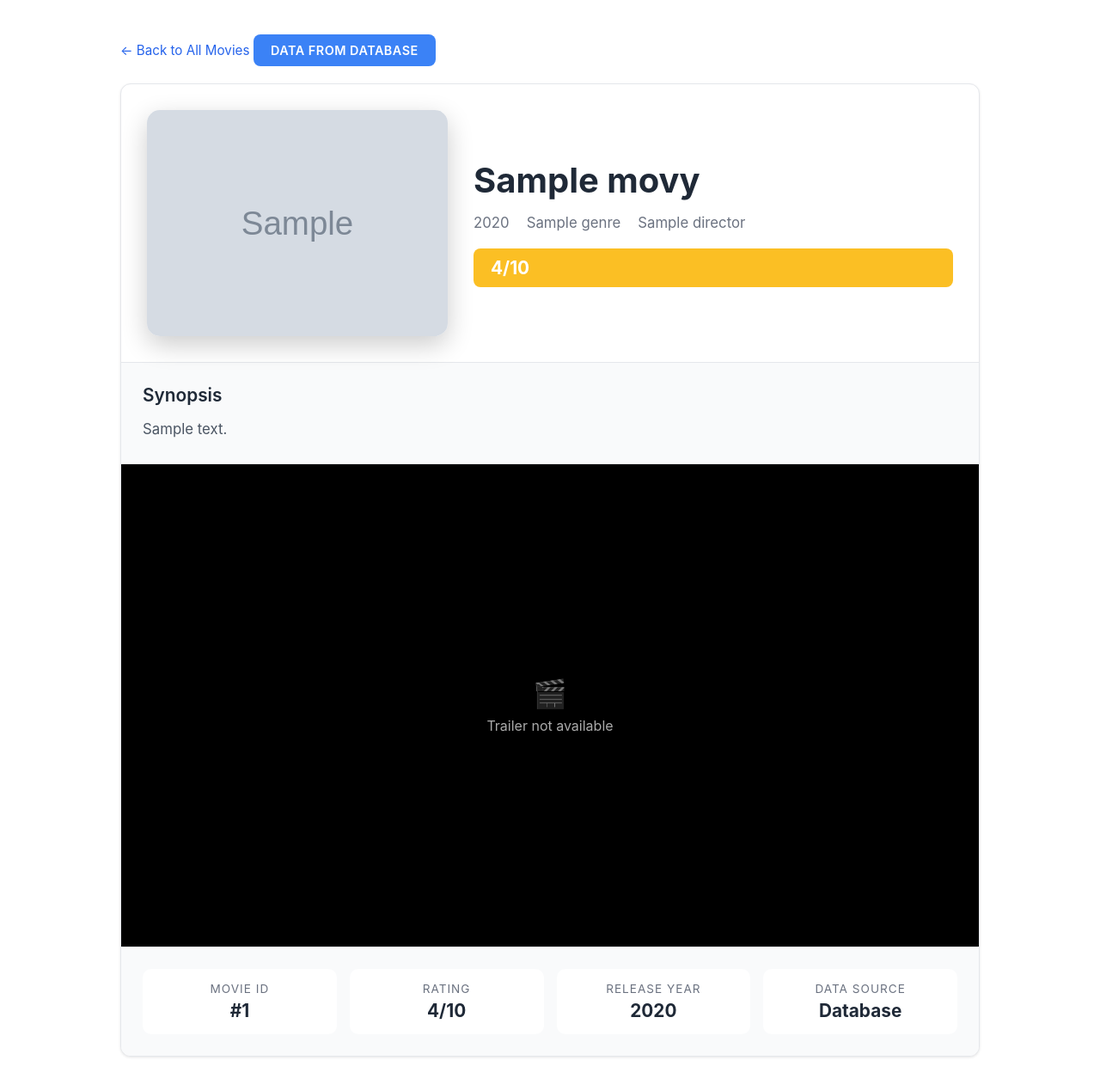
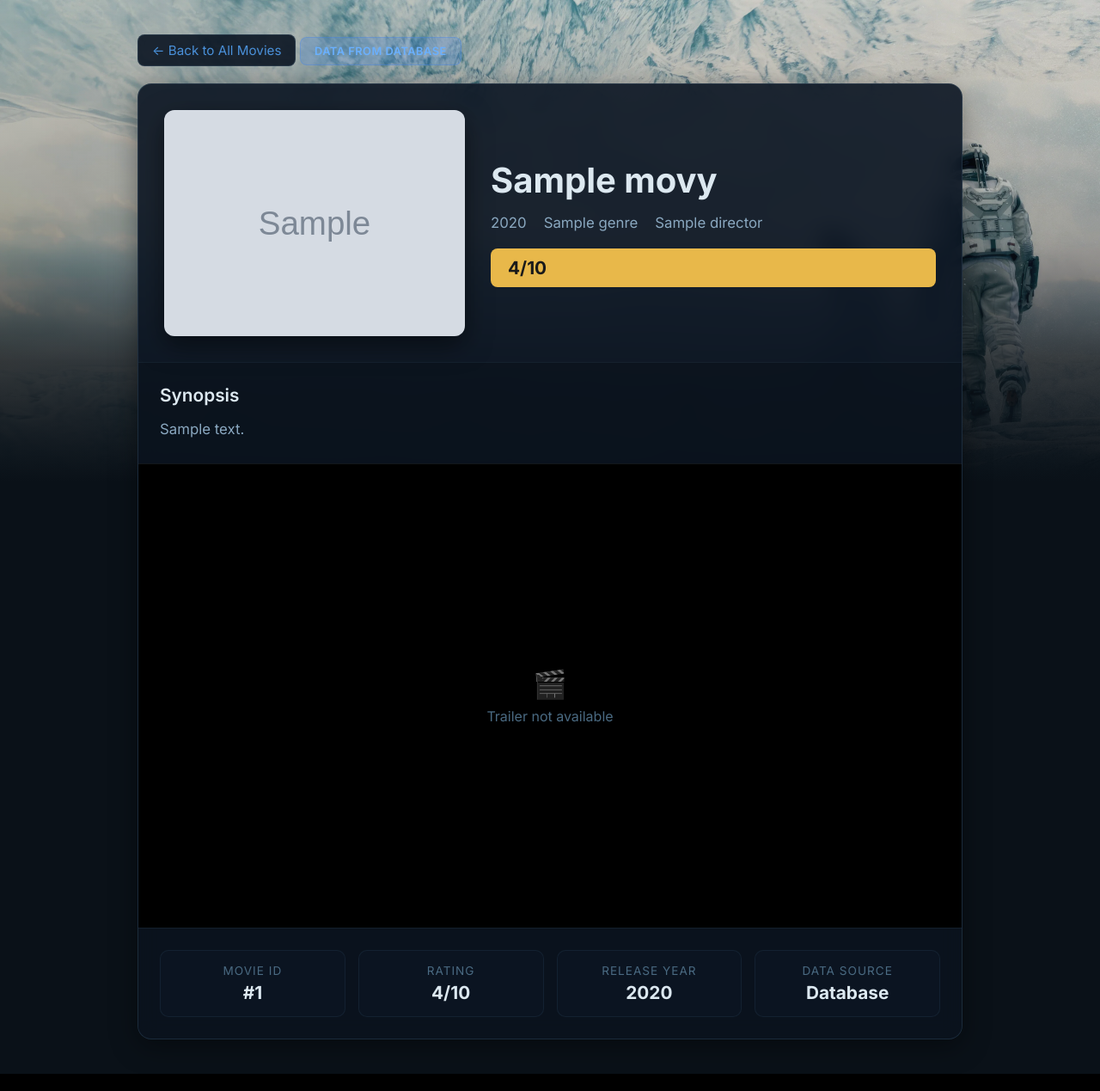
Before and after one commit to miracleqxz/aws-Flask-app, a Flask app: page /movie/1 in a window 1280 px wide. Shown: the whole page at 86% size. Run offline with Flask 3, Linux system fonts and the light colour scheme; grey boxes marked "Sample" are stand-in pictures; a database or web service that is not in the repository returns one stand-in record (values such as "Sample title"); data that the repository does not hold is empty; some libraries are stand-ins or nearby versions.

Commit message:
tiktok-style movie scroll, similar movies API, scroll fix and update movie_detail.html

```diff
--- a/app.py
+++ b/app.py
@@ -80,6 +80,19 @@ def api_movies():
 
     result = get_movies_paginated(page, per_page)
     return jsonify(result)
+
+
+@app.route('/api/movies/similar/<int:movie_id>')
+def api_similar_movies(movie_id):
+    from database.movies_db import get_similar_movies
+    limit = request.args.get('limit', 10, type=int)
+    if limit > 20:
+        limit = 20
+    movies = get_similar_movies(movie_id, limit)
+    # Remove the 'overlap' field added by the SQL query
+    for m in movies:
+        m.pop('overlap', None)
+    return jsonify({'movies': movies})
 
 
 @app.route('/movie/<int:movie_id>')
--- a/templates/movie_detail.html
+++ b/templates/movie_detail.html
@@ -5,63 +5,119 @@
     <meta charset="UTF-8">
     <meta name="viewport" content="width=device-width, initial-scale=1.0">
     <title>{{ movie.title }} - Details</title>
+    <link rel="preconnect" href="https://fonts.googleapis.com">
+    <link rel="preconnect" href="https://fonts.gstatic.com" crossorigin>
+    <link href="https://fonts.googleapis.com/css2?family=Inter:wght@300;400;500;600;700;800&display=swap"
+        rel="stylesheet">
     <style>
-        * {
+        *,
+        *::before,
+        *::after {
             margin: 0;
             padding: 0;
             box-sizing: border-box;
         }
 
+        :root {
+            --bg: #0a1118;
+            --surface: rgba(10, 20, 30, 0.88);
+            --surface-solid: #0c1620;
+            --card: rgba(12, 22, 35, 0.9);
+            --border: rgba(130, 180, 220, 0.08);
+            --border-light: rgba(130, 180, 220, 0.14);
+            --text: #dce8f0;
+            --text-secondary: #8aa8c0;
+            --text-muted: #4a6a82;
+            --accent: #4a90d9;
+            --gold: #e8b84a;
+        }
+
         body {
-            font-family: -apple-system, BlinkMacSystemFont, 'Segoe UI', sans-serif;
-            background: #ffffff;
+            font-family: 'Inter', -apple-system, BlinkMacSystemFont, sans-serif;
+            background: var(--bg);
+            color: var(--text);
             min-height: 100vh;
+            padding: 0;
+        }
+
+        .hero-bg {
+            position: fixed;
+            top: 0;
+            left: 0;
+            right: 0;
+            height: 70vh;
+            background: url('/static/background.webp') center top / cover no-repeat;
+            z-index: 0;
+        }
+
+        .hero-bg::after {
+            content: '';
+            position: absolute;
+            inset: 0;
+            background: linear-gradient(to bottom,
+                    rgba(10, 17, 24, 0.1) 0%,
+                    rgba(10, 17, 24, 0.35) 50%,
+                    rgba(10, 17, 24, 0.8) 75%,
+                    var(--bg) 100%);
+        }
+
+        .container {
+            position: relative;
+            z-index: 1;
+            max-width: 1000px;
+            margin: 0 auto;
             padding: 40px 20px;
         }
 
-        .container {
-            max-width: 1000px;
-            margin: 0 auto;
-        }
-
         .back-link {
-            display: inline-block;
-            color: #2563eb;
+            display: inline-flex;
+            align-items: center;
+            gap: 6px;
+            color: var(--accent);
             text-decoration: none;
             margin-bottom: 20px;
             font-size: 0.95em;
+            padding: 0.5rem 1rem;
+            background: var(--card);
+            border: 1px solid var(--border-light);
+            border-radius: 8px;
+            transition: all 0.2s;
         }
 
         .back-link:hover {
-            text-decoration: underline;
+            background: rgba(18, 32, 50, 0.95);
+            color: var(--text);
         }
 
         .cache-badge {
             display: inline-block;
-            padding: 10px 20px;
+            padding: 8px 16px;
             border-radius: 8px;
             font-weight: 600;
-            font-size: 0.9em;
+            font-size: 0.8em;
             margin-bottom: 20px;
             letter-spacing: 0.5px;
         }
 
         .cache-badge.from-database {
-            background: #3b82f6;
-            color: white;
+            background: rgba(59, 130, 246, 0.2);
+            color: #6ab0ff;
+            border: 1px solid rgba(59, 130, 246, 0.3);
         }
 
         .cache-badge.from-cache {
-            background: #10b981;
-            color: white;
+            background: rgba(16, 185, 129, 0.2);
+            color: #6ee7b7;
+            border: 1px solid rgba(16, 185, 129, 0.3);
         }
 
         .movie-container {
-            background: white;
-            border: 1px solid #e5e7eb;
-            border-radius: 12px;
+            background: var(--card);
+            border: 1px solid var(--border-light);
+            border-radius: 16px;
             overflow: hidden;
-            box-shadow: 0 1px 3px rgba(0, 0, 0, 0.1);
+            backdrop-filter: blur(12px);
+            box-shadow: 0 8px 32px rgba(0, 0, 0, 0.4);
         }
 
         .movie-hero {
@@ -73,8 +129,8 @@
 
         .movie-poster {
             width: 100%;
-            border-radius: 15px;
-            box-shadow: 0 10px 30px rgba(0, 0, 0, 0.2);
+            border-radius: 12px;
+            box-shadow: 0 10px 30px rgba(0, 0, 0, 0.5);
         }
 
         .movie-info {
@@ -86,7 +142,7 @@
         .movie-title {
             font-size: 2.5em;
             font-weight: bold;
-            color: #1f2937;
+            color: var(--text);
             margin-bottom: 15px;
         }
 
@@ -101,7 +157,7 @@
             display: flex;
             align-items: center;
             gap: 8px;
-            color: #6b7280;
+            color: var(--text-secondary);
             font-size: 1.05em;
         }
 
@@ -109,8 +165,8 @@
             display: inline-flex;
             align-items: center;
             gap: 8px;
-            background: #fbbf24;
-            color: white;
+            background: var(--gold);
+            color: #1a1a1a;
             padding: 10px 20px;
             border-radius: 8px;
             font-weight: bold;
@@ -118,20 +174,20 @@
         }
 
         .movie-description {
-            background: #f9fafb;
+            background: rgba(10, 18, 28, 0.6);
             padding: 25px;
-            border-top: 1px solid #e5e7eb;
+            border-top: 1px solid var(--border);
         }
 
         .description-title {
             font-size: 1.3em;
             font-weight: 600;
-            color: #1f2937;
+            color: var(--text);
             margin-bottom: 12px;
         }
 
         .description-text {
-            color: #4b5563;
+            color: var(--text-secondary);
             line-height: 1.8;
             font-size: 1.05em;
         }
@@ -141,15 +197,15 @@
             grid-template-columns: repeat(auto-fit, minmax(200px, 1fr));
             gap: 15px;
             padding: 25px;
-            background: #f9fafb;
-            border-top: 1px solid #e5e7eb;
+            background: rgba(10, 18, 28, 0.6);
+            border-top: 1px solid var(--border);
         }
 
         /* ── YouTube-style Trailer Section ── */
         .trailer-section {
-            background: #0f0f0f;
+            background: #0a0a0a;
             padding: 0;
-            border-top: 1px solid #e5e7eb;
+            border-top: 1px solid var(--border);
         }
 
         .trailer-player-wrapper {
@@ -168,7 +224,7 @@
 
         .trailer-info-bar {
             padding: 16px 20px;
-            background: #0f0f0f;
+            background: #0a0a0a;
         }
 
         .trailer-title {
@@ -179,7 +235,7 @@
         }
 
         .trailer-meta {
-            color: #aaa;
+            color: var(--text-muted);
             font-size: 0.85em;
         }
 
@@ -189,7 +245,7 @@
             justify-content: center;
             height: 100%;
             min-height: 200px;
-            color: #aaa;
+            color: var(--text-muted);
             font-size: 0.95em;
             gap: 10px;
         }
@@ -216,7 +272,7 @@
             justify-content: center;
             height: 100%;
             min-height: 200px;
-            color: #aaa;
+            color: var(--text-muted);
             text-align: center;
             gap: 8px;
             padding: 20px;
@@ -230,12 +286,13 @@
         .stat-item {
             text-align: center;
             padding: 15px;
-            background: white;
+            background: var(--card);
+            border: 1px solid var(--border);
             border-radius: 10px;
         }
 
         .stat-label {
-            color: #6b7280;
+            color: var(--text-muted);
             font-size: 0.85em;
             text-transform: uppercase;
             letter-spacing: 1px;
@@ -243,7 +300,7 @@
         }
 
         .stat-value {
-            color: #1f2937;
+            color: var(--text);
             font-size: 1.3em;
             font-weight: bold;
         }
@@ -257,6 +314,7 @@
 </head>
 
 <body>
+    <div class="hero-bg"></div>
     <div class="container">
         <a href="/" class="back-link">← Back to All Movies</a>
 
```
Also changed, not shown: templates/ai_movies.html (+202 -72 lines).
